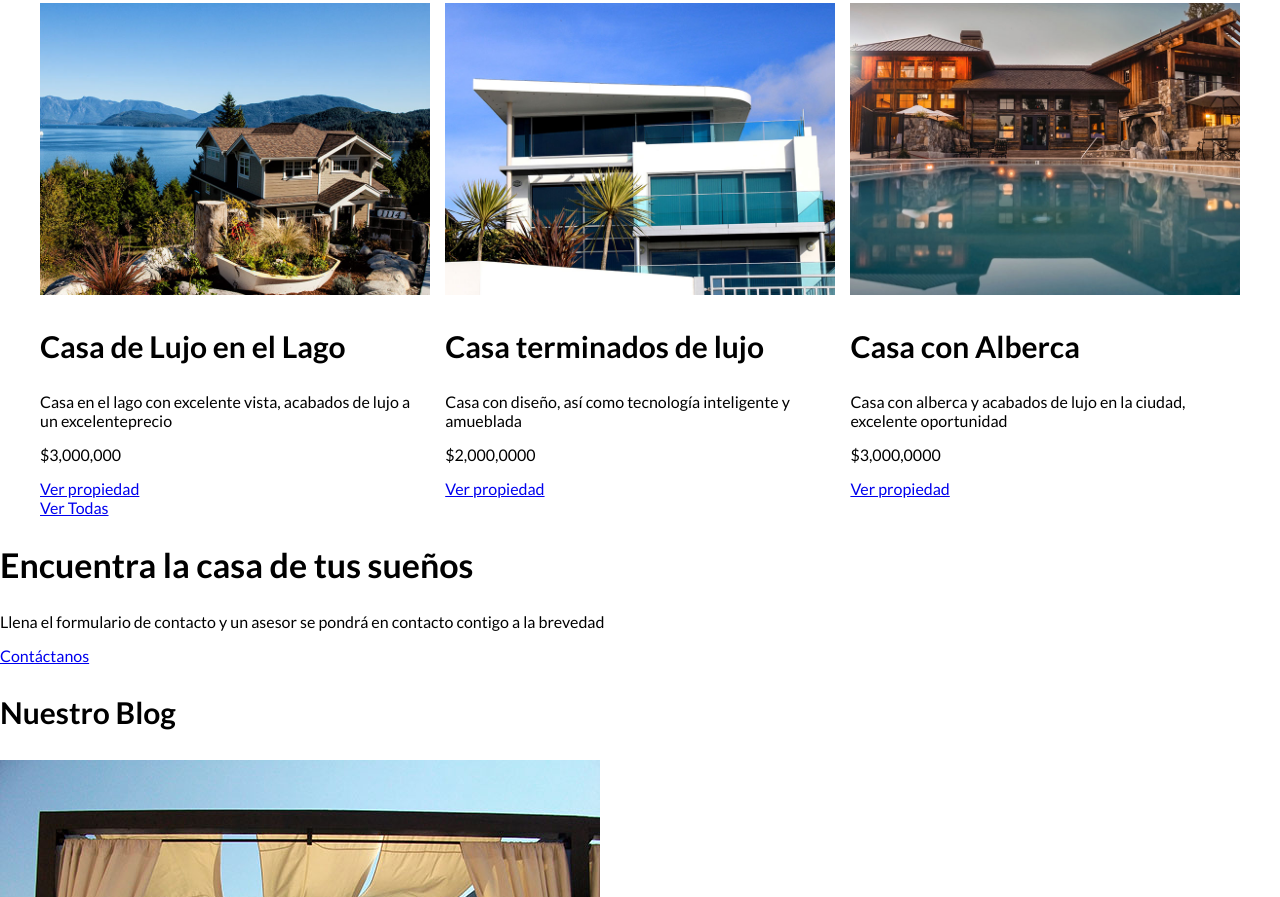
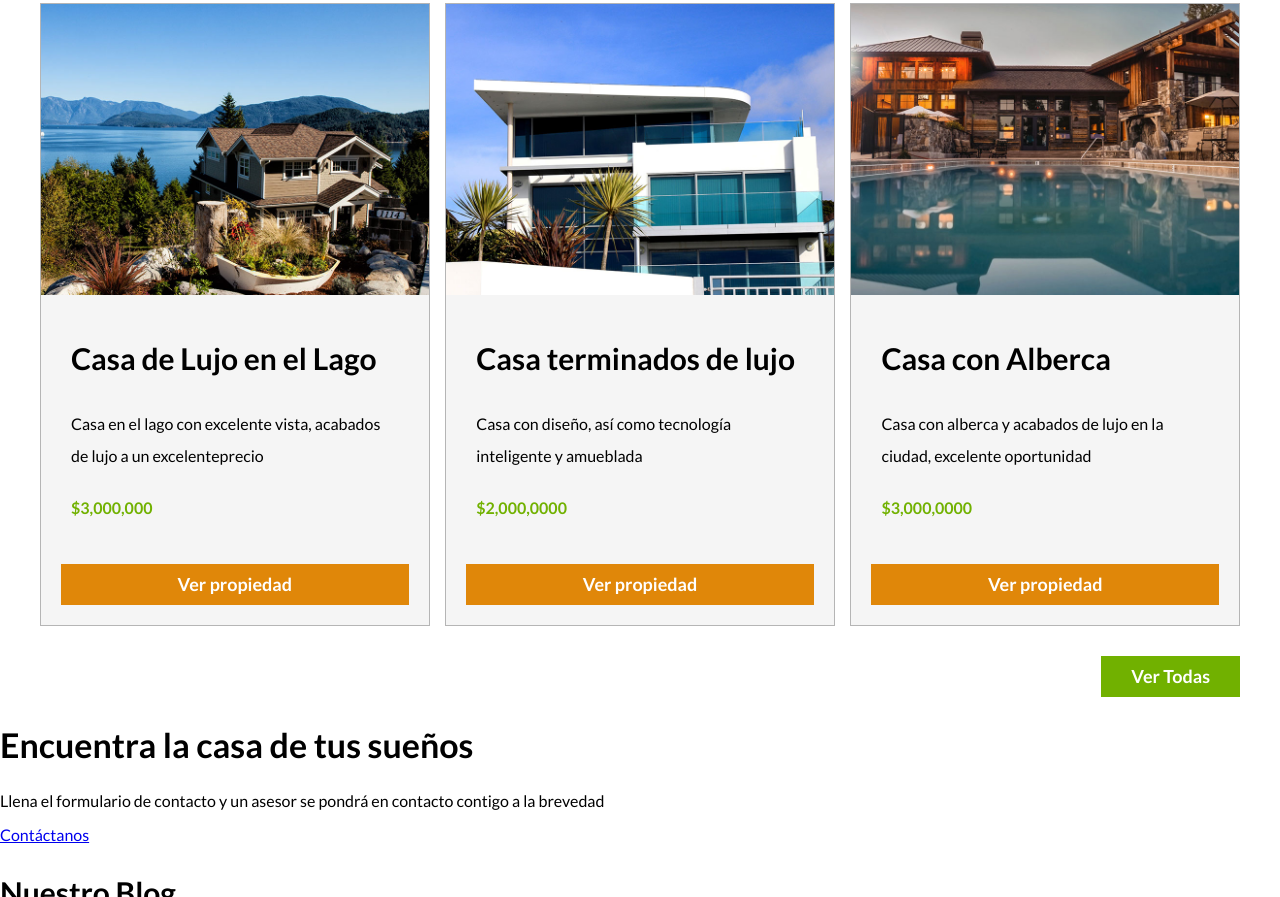
Before and after one commit to chelo-py/proyecto-web, a plain HTML site: page index.html in a window 1280 px wide. Shown: the part 1387-2284 px from the top of the page. Drawn offline with Linux system fonts and the light colour scheme.

Commit message:
terminado diseño de botones

```diff
--- a/css/styles.css
+++ b/css/styles.css
@@ -1,11 +1,15 @@
 html {
+  box-sizing: border-box; /* nos sirve para que al instanciar un ancho no se sume a las proporciones del padding*/
   font-size: 62.5%; /** Reset para REMS - 62.5% = 10px de 16px **/
 }
-/* aplicaremos un estilo de fuente a todo dentro  del body
-  lato pertenece a google fonts
-*/
+*,
+*:before,
+*:after {
+  box-sizing: inherit; /* nos sirve para que al instanciar un ancho no se sume a las proporciones del padding*/
+}
+/* aplicaremos un estilo de fuente a todo dentro  del body */
 body {
-  font-family: "Lato", sans-serif;
+  font-family: "Lato", sans-serif; /* lato pertenece a google fonts */
   font-size: 1.6rem;
 }
 
@@ -15,7 +19,7 @@ img {
 }
 .contenedor {
   max-width: 120rem; /** = 1200px **/
-  margin: 0 auto;
+  margin: 0 auto; /* podemos definir 4 parámetros, el primero para el margen superior, luego el derecho, el inferior y por último el izquierdo*/
 }
 h1 {
   font-size: 3.8rem; /* Tamaño de fuente */
@@ -40,7 +44,26 @@ h4 {
 .centrar-texto {
   text-align: center;
 }
-
+.d-block {
+  display: block !important; /* el important como su nombre lo dice, priorizará este estilo, cuando haya otro display más abajo no lo tomará en cuenta*/
+}
+/** Botones **/
+.boton {
+  display: inline-block; /* los enlaces por defecto llevan display in-line, para que la etiqueta responda a nuestro css debemos poner display: inline-block */
+  margin-top: 3rem; /* margen superior */
+  text-decoration: none;
+  font-weight: 700;
+  font-size: 1.8rem; /* tamaño de fuente */
+  color: #ffffff;
+  text-align: center;
+  padding: 1rem 3rem; /* espacio entre el borde y el elemento interno */
+}
+.boton-verde {
+  background-color: #71b100; /* color de fondo */
+}
+.boton-naranja {
+  background-color: #e08709;
+}
 /* Header */
 .site-header.inicio {
   background-image: url(../img/header.jpg); /*background: url(../img/header.jpg); se puede hacer de esta forma también*/
@@ -75,7 +98,7 @@ h4 {
   luego el "a" es el hijo de la clase "navegacion"*/
 .navegacion a {
   color: #ffffff; /* color al texto en blanco */
-  text-decoration: none; /* suprime el: subrayado del texto */
+  text-decoration: none; /* none: suprime el subrayado del texto */
   font-size: 1.8rem; /** = 18px **/
   margin-right: 2rem; /* margen a la derecha: 20 pixeles */
 }
@@ -110,4 +133,23 @@ el último elemento de su tipo entre un grupo de elementos hermanos.*/
 }
 .anuncio {
   flex-basis: calc(33.3% - 1rem);
+  border: 1px solid #b5b5b5; /* Para el borde, el primer parámetro es el grosor, luego el estilo y por último el color **/
+  background-color: #f5f5f5; /* Color de fondo*/
 }
+.contenido-anuncio {
+  padding: 2rem; /* aplica padding a todas las direcciones */
+}
+.contenido-anuncio h3,
+.contenido-anuncio p {
+  padding: 1rem;
+  margin: 0;
+  line-height: 2;
+}
+.precio {
+  color: #71b100;
+  font-weight: 700;
+}
+.ver-todas {
+  display: flex;
+  justify-content: flex-end;
+}
--- a/index.html
+++ b/index.html
@@ -82,8 +82,8 @@
               Casa en el lago con excelente vista, acabados de lujo a un
               excelenteprecio
             </p>
-            <p>$3,000,000</p>
-            <a href="#">Ver propiedad</a>
+            <p class="precio">$3,000,000</p>
+            <a class="boton boton-naranja d-block" href="#">Ver propiedad</a>
           </div>
         </div>
 
@@ -92,8 +92,8 @@
           <div class="contenido-anuncio">
             <h3>Casa terminados de lujo</h3>
             <p>Casa con diseño, así como tecnología inteligente y amueblada</p>
-            <p>$2,000,0000</p>
-            <a href="#">Ver propiedad</a>
+            <p class="precio">$2,000,0000</p>
+            <a class="boton boton-naranja d-block" href="#">Ver propiedad</a>
           </div>
         </div>
         <div class="anuncio">
@@ -104,13 +104,14 @@
               Casa con alberca y acabados de lujo en la ciudad, excelente
               oportunidad
             </p>
-            <p>$3,000,0000</p>
-            <a href="#">Ver propiedad</a>
+            <p class="precio">$3,000,0000</p>
+            <a class="boton boton-naranja d-block" href="#">Ver propiedad</a>
           </div>
         </div>
       </div>
-
-      <a href="anuncios.html">Ver Todas</a>
+      <div class="ver-todas">
+        <a class="boton boton-verde" href="anuncios.html">Ver Todas</a>
+      </div>
     </main>
 
     <section>
```
